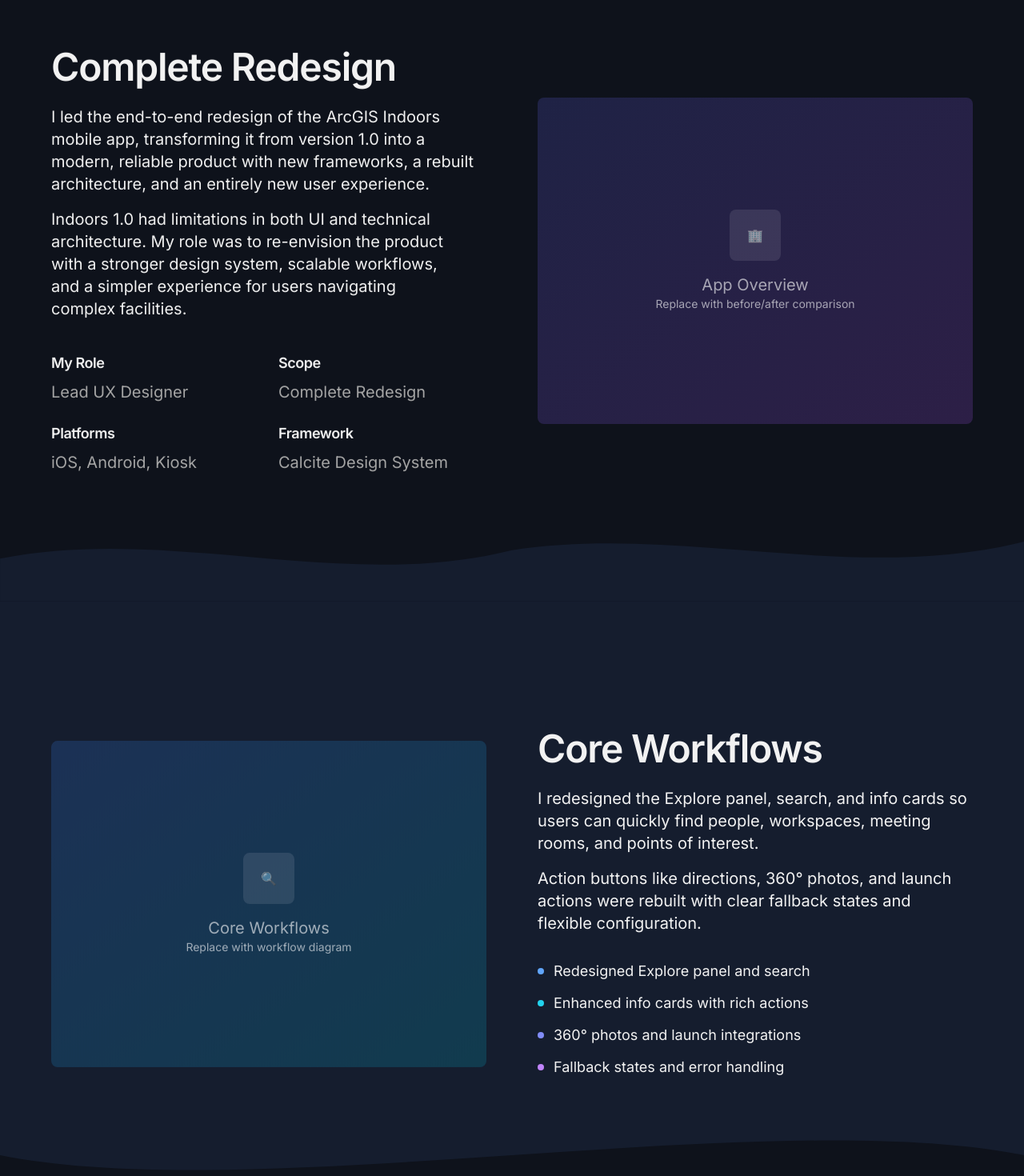
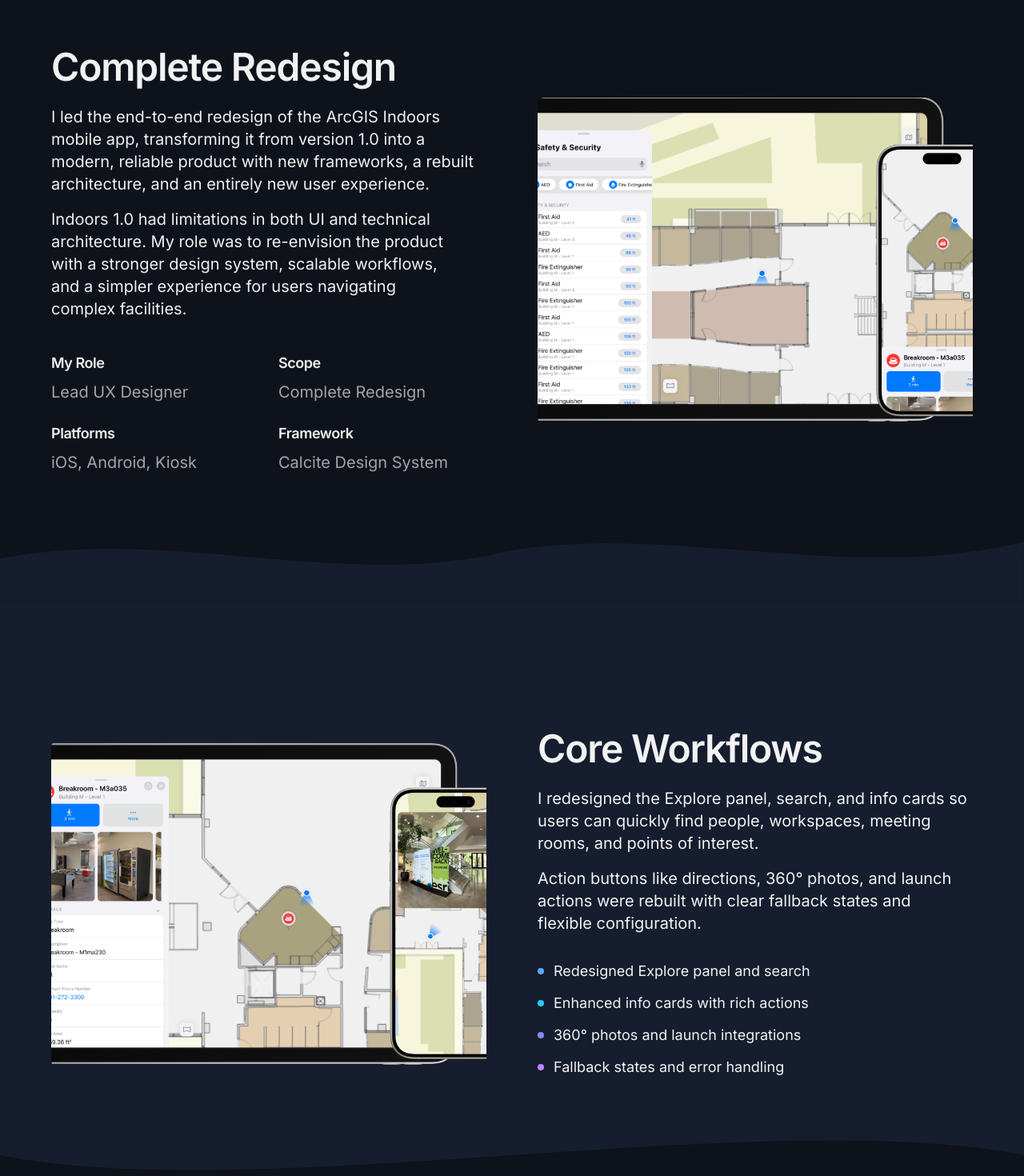
Before and after one commit to aeveland/portfolio, a Next.js app: page /arcgis-indoors in a window 1280 px wide. Shown: the part 900-2370 px from the top of the page at 80% size. Built offline with nearby package versions, Linux system fonts and the light colour scheme.

Commit message:
feat: replace placeholder sections with actual app overview, workflow and design images

```diff
--- a/app/arcgis-indoors/page.tsx
+++ b/app/arcgis-indoors/page.tsx
@@ -87,16 +87,14 @@
               </AnimatedSection>
 
               <AnimatedSection delay={200}>
-                <div className="relative">
-                  <div className="aspect-[4/3] bg-gradient-to-br from-indigo-500/20 to-purple-500/20 rounded-lg flex items-center justify-center">
-                    <div className="text-center text-white/60">
-                      <div className="w-16 h-16 mx-auto mb-4 bg-white/10 rounded-lg flex items-center justify-center">
-                        🏢
-                      </div>
-                      <p>App Overview</p>
-                      <p className="text-sm">Replace with before/after comparison</p>
-                    </div>
-                  </div>
+                <div className="relative aspect-[4/3] rounded-lg overflow-hidden">
+                  <Image
+                    src="/appOverview.png"
+                    alt="ArcGIS Indoors App Overview"
+                    fill
+                    className="object-cover"
+                    sizes="(max-width: 768px) 100vw, 50vw"
+                  />
                 </div>
               </AnimatedSection>
             </div>
@@ -111,16 +109,14 @@
           <div className="max-w-6xl mx-auto">
             <div className="grid lg:grid-cols-2 gap-16 items-center">
               <AnimatedSection>
-                <div className="relative">
-                  <div className="aspect-[4/3] bg-gradient-to-br from-blue-500/20 to-cyan-500/20 rounded-lg flex items-center justify-center">
-                    <div className="text-center text-white/60">
-                      <div className="w-16 h-16 mx-auto mb-4 bg-white/10 rounded-lg flex items-center justify-center">
-                        🔍
-                      </div>
-                      <p>Core Workflows</p>
-                      <p className="text-sm">Replace with workflow diagram</p>
-                    </div>
-                  </div>
+                <div className="relative aspect-[4/3] rounded-lg overflow-hidden">
+                  <Image
+                    src="/CoreWorkflows.png"
+                    alt="Core Workflows"
+                    fill
+                    className="object-cover"
+                    sizes="(max-width: 768px) 100vw, 50vw"
+                  />
                 </div>
               </AnimatedSection>
 
@@ -239,16 +235,14 @@
               </AnimatedSection>
 
               <AnimatedSection delay={200}>
-                <div className="relative">
-                  <div className="aspect-[4/3] bg-gradient-to-br from-emerald-500/20 to-teal-500/20 rounded-lg flex items-center justify-center">
-                    <div className="text-center text-white/60">
-                      <div className="w-16 h-16 mx-auto mb-4 bg-white/10 rounded-lg flex items-center justify-center">
-                        📱
-                      </div>
-                      <p>Cross-Platform Design</p>
-                      <p className="text-sm">Replace with mobile + kiosk mockup</p>
-                    </div>
-                  </div>
+                <div className="relative aspect-[4/3] rounded-lg overflow-hidden">
+                  <Image
+                    src="/Cross-PlatformDesign.jpg"
+                    alt="Cross-Platform Design"
+                    fill
+                    className="object-cover"
+                    sizes="(max-width: 768px) 100vw, 50vw"
+                  />
                 </div>
               </AnimatedSection>
             </div>
```
